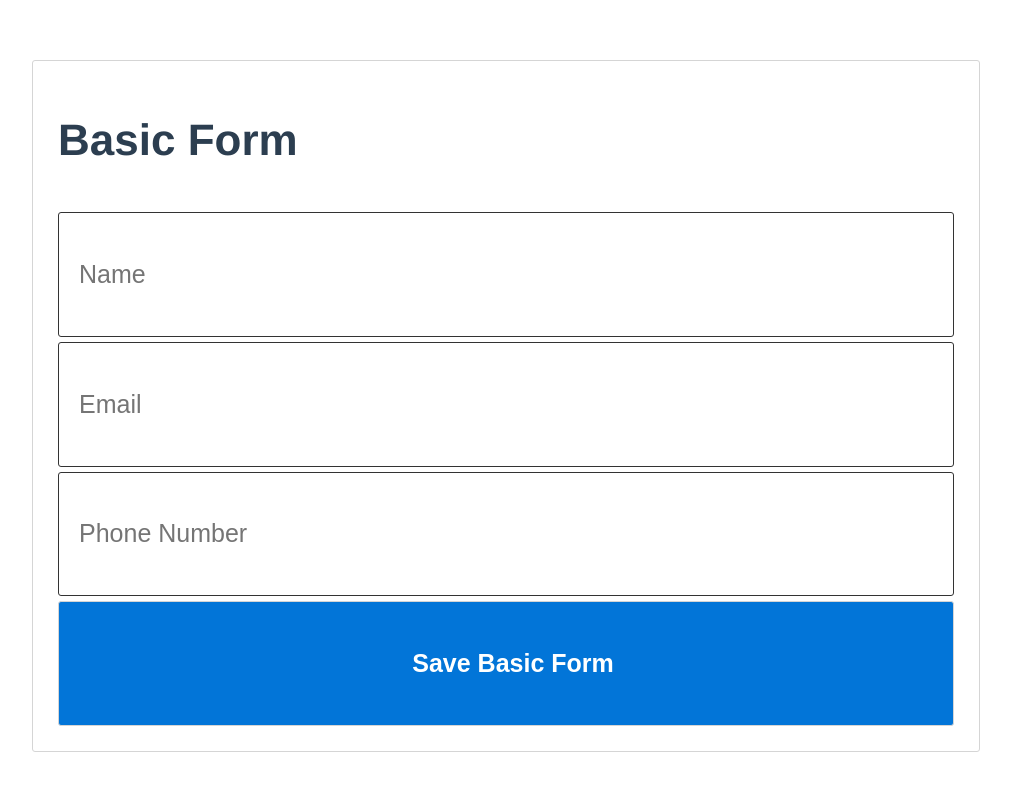
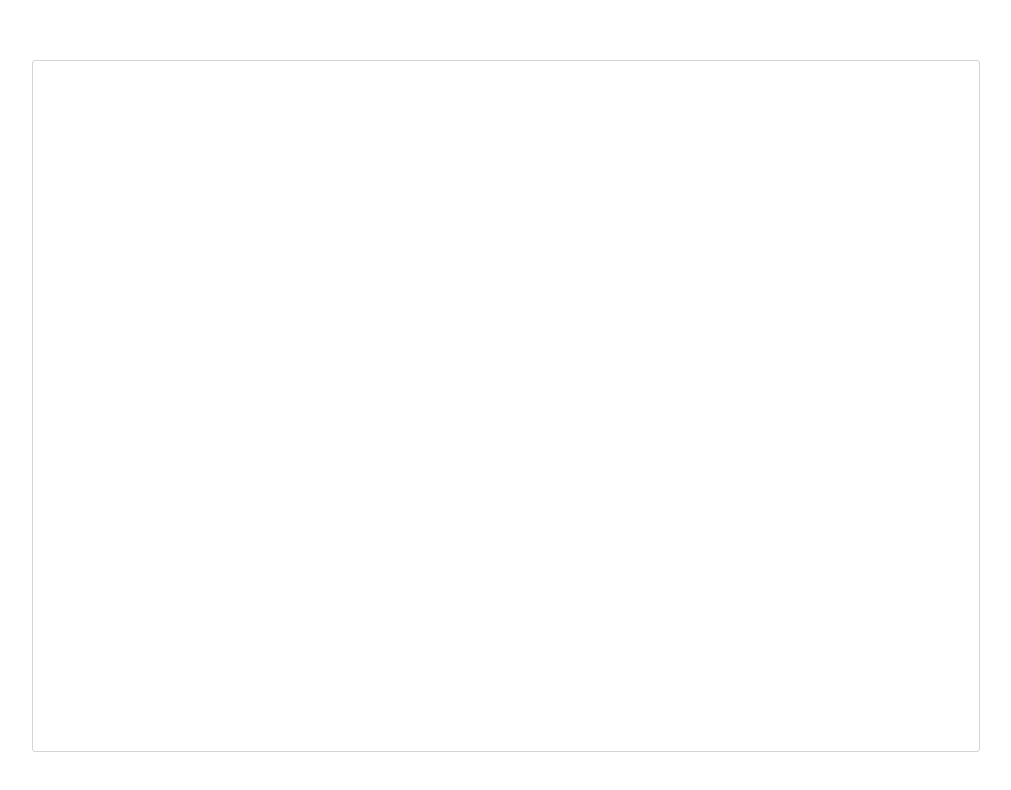
Before and after one commit to zhorton34/vuejs-form-examples, a Vue app: page / in a window 1280 px wide. Shown: the top 790 px of the page, without its empty margins (134-1145 px from the left). Built offline with nearby package versions, Linux system fonts and the light colour scheme.

Commit message:
Reset project to follow gif tutorial instead checking out branches

```diff
--- a/src/components/basic-form.vue
+++ b/src/components/basic-form.vue
@@ -1,27 +1,9 @@
 <template>
   <form class='form'>
-    <h1> {{ title | capitalize }} </h1>
-
-    <input type='text' name='name' placeholder="Name" />
-    <input type='email' name='email' placeholder="Email" />
-    <input type='text' name='phone_number' placeholder="Phone Number"/>
-
-    <button type='submit'>
-      Save {{ title }}
-    </button>
   </form>
 </template>
 
 <script>
 export default {
-  name: 'basic-form',
-  data() {
-    return {
-      title: 'Basic Form',
-      name: null,
-      email: null,
-      phone_number: null
-    }
-  },
 }
 </script>
```
